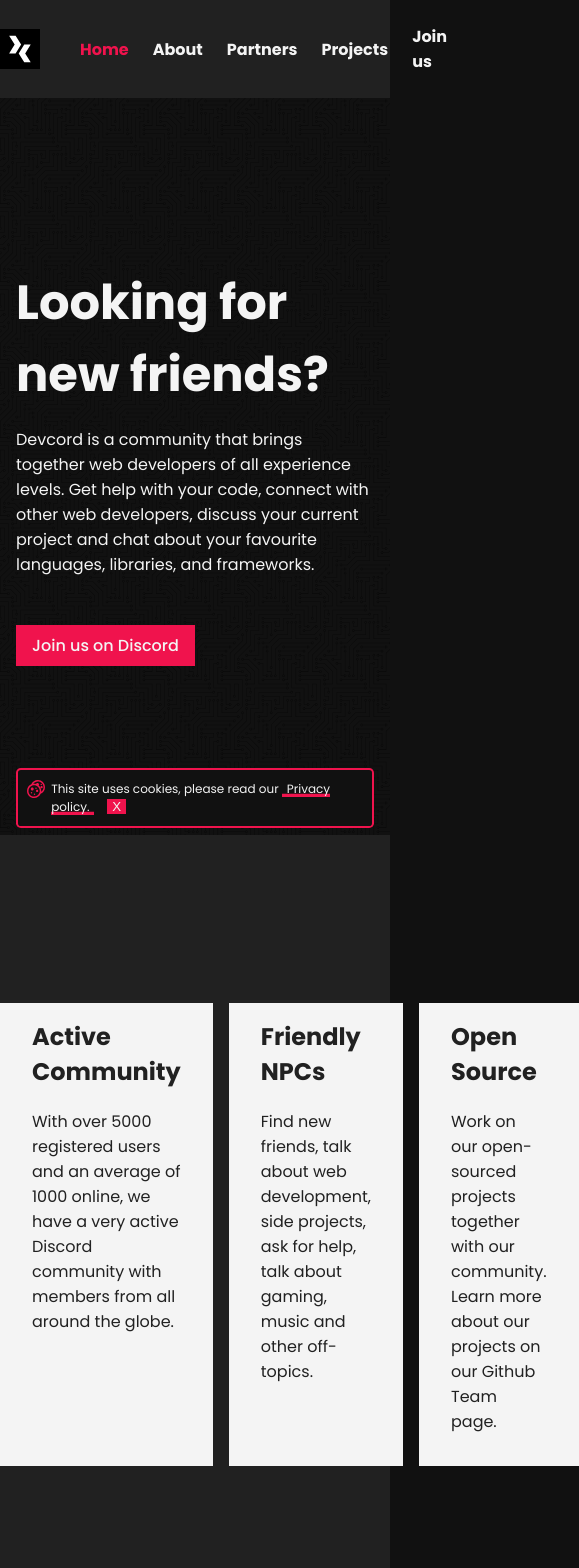
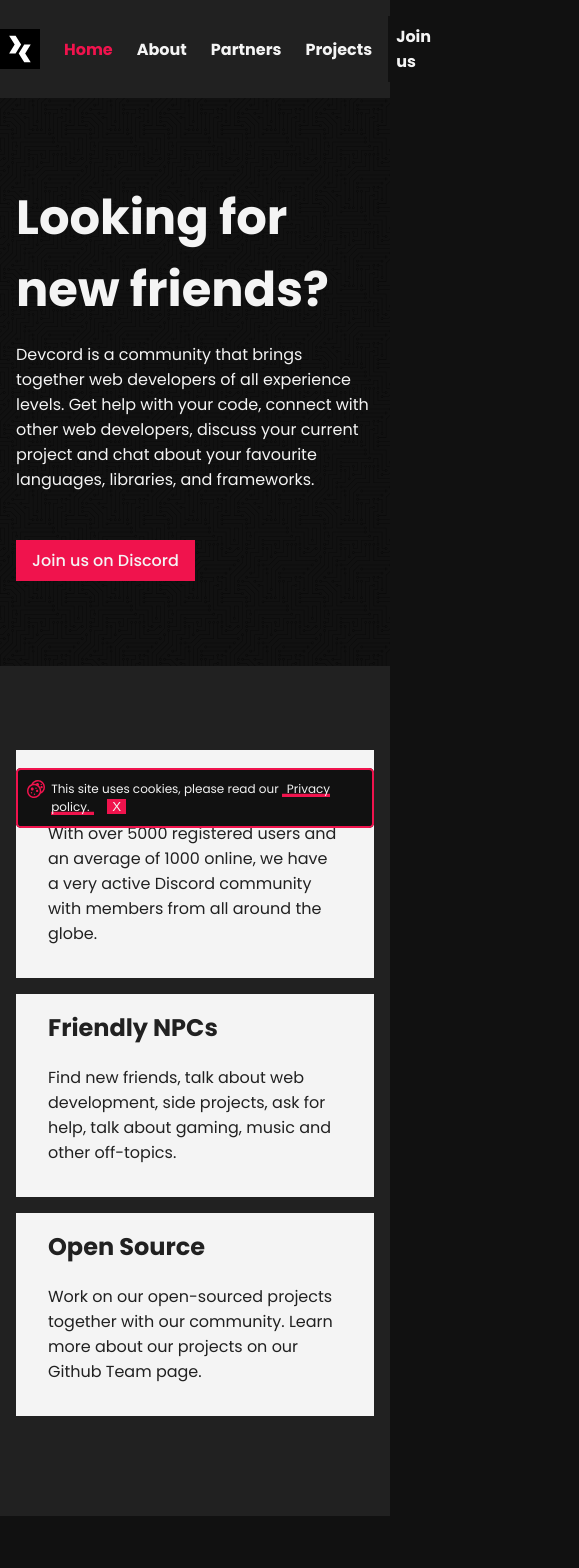
Before and after one commit to devcord/website, a Vue app: page / in a window 390 px wide. Shown: the top 1568 px of the page, 579 px wide, since content can reach past the window. Built offline with nearby package versions, Linux system fonts and the light colour scheme; what vue-matomo would draw is missing.

Commit message:
:recycle: mobile fixes

```diff
--- a/src/components/Navigation.vue
+++ b/src/components/Navigation.vue
@@ -64,4 +64,12 @@ nav {
     margin-right: 2rem;
   }
 }
+
+@media only screen and (max-width: 800px) {
+  nav {
+    img {
+      margin-right: 1rem;
+    }
+  }
+}
 </style>
--- a/src/views/About.vue
+++ b/src/views/About.vue
@@ -181,5 +181,9 @@ section {
 
   }
 }
-
+@media only screen and (max-width: 800px) {
+  .cards {
+    flex-direction: column;
+  }
+}
 </style>
--- a/src/views/Home.vue
+++ b/src/views/Home.vue
@@ -98,4 +98,20 @@ section {
     }
   }
 }
+
+@media only screen and (max-width: 800px) {
+  section {
+    .content {
+      margin: 10vh 1rem;
+    }
+    .wrapper {
+      flex-direction: column;
+
+      .card {
+        margin-bottom: 1rem;
+        margin-right: 0rem !important;
+      }
+    }
+  }
+}
 </style>
```
Also changed, not shown: src/assets/discord-partner-logo.svg (added).
